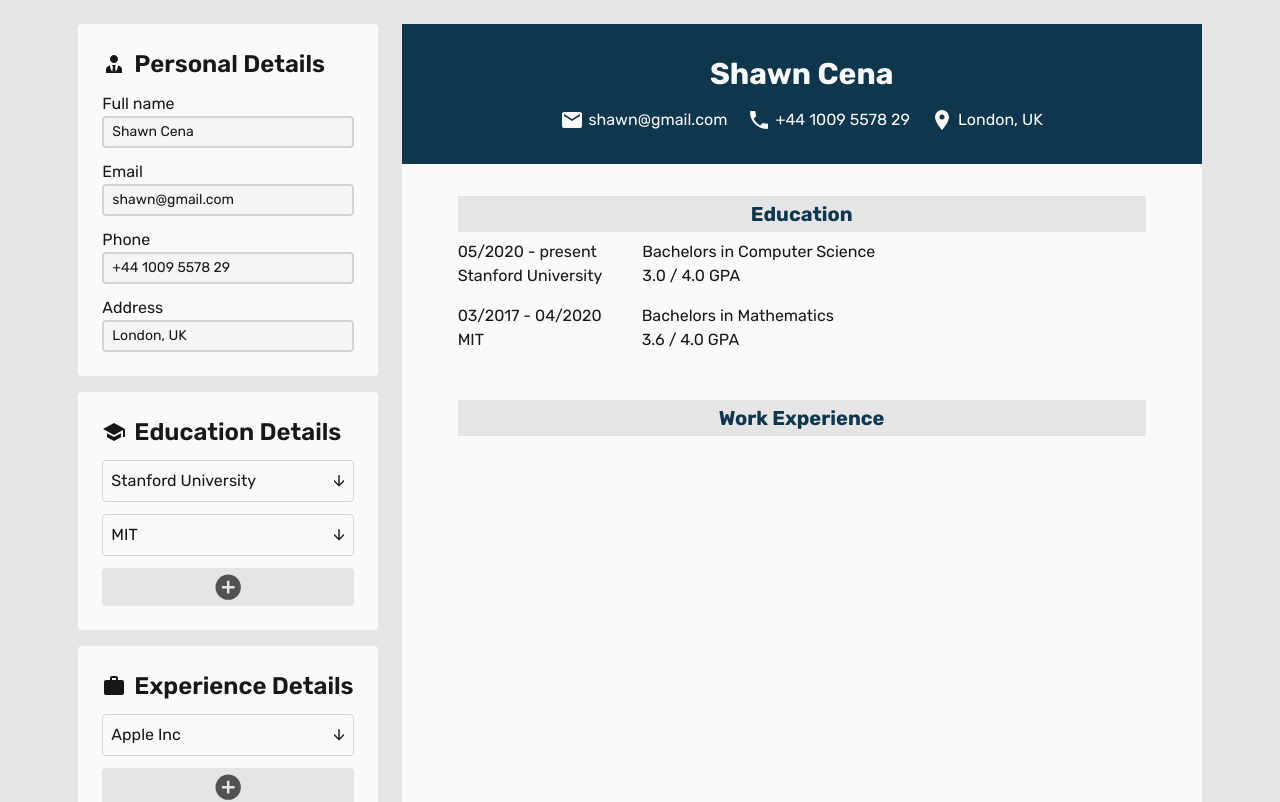
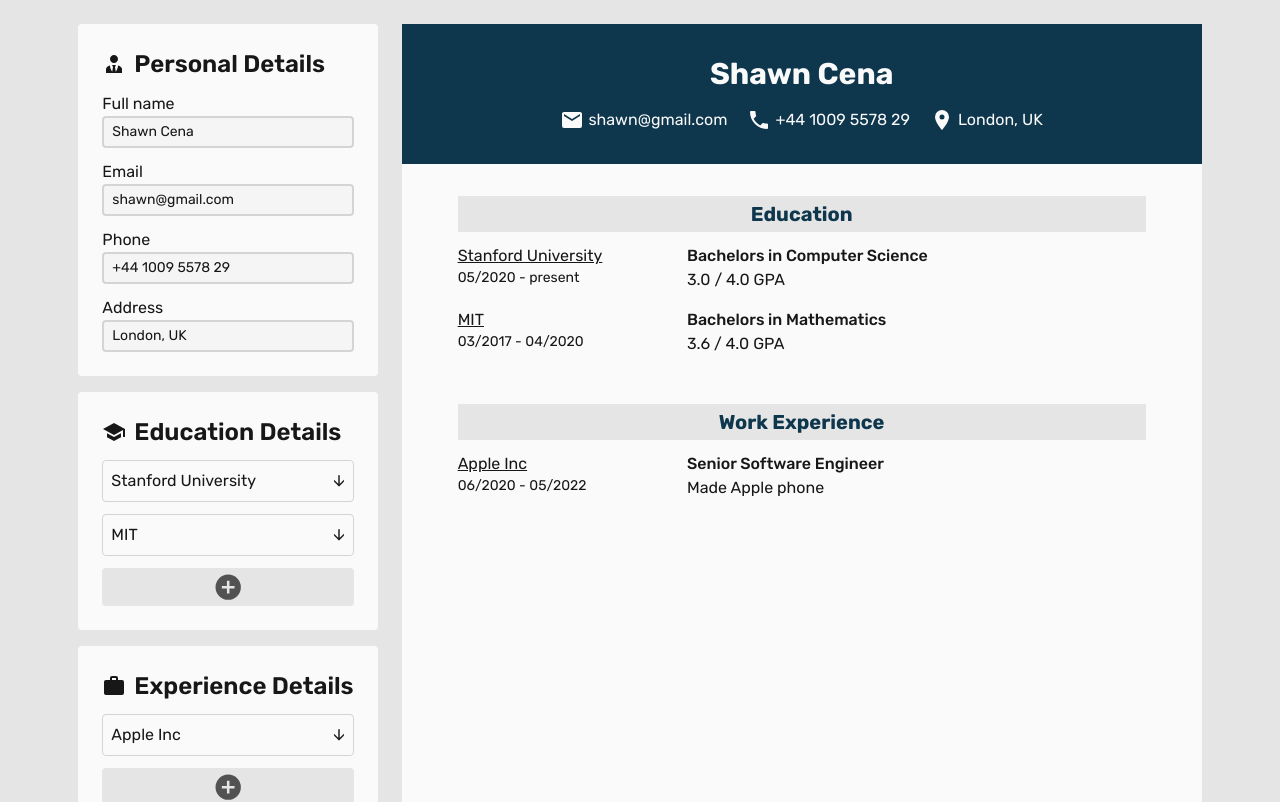
Before and after one commit to shonebinu/resume-builder, a React (Vite) app: page / in a window 1280 px wide. Shown: the top 802 px of the page. Built offline with nearby package versions, Linux system fonts and the light colour scheme.

Commit message:
feat: implement resume view

```diff
--- a/src/App.jsx
+++ b/src/App.jsx
@@ -56,7 +56,7 @@ function App() {
   const [resumeSettings, setResumeSettings] = useState(DEFAULT_RESUME_SETTINGS);
 
   return (
-    <main className="flex gap-6 justify-center">
+    <main className="flex gap-6 justify-center flex-wrap">
       <section className="flex flex-col gap-4">
         <ProfileEditor
           personalDetails={personalDetails}
--- a/src/components/ResumeView.jsx
+++ b/src/components/ResumeView.jsx
@@ -19,7 +19,7 @@ function Section({ title, accentColor, children }) {
     <section>
       <h3
         style={{ color: accentColor, backgroundColor }}
-        className="text-xl font-bold p-1 text-center mb-2"
+        className="text-xl font-bold p-1 text-center mb-3"
       >
         {title}
       </h3>
@@ -34,42 +34,58 @@ function ResumeView({
   experienceDetails,
   resumeSettings,
 }) {
-  const { fontStyle, fontColor, accentColor } = resumeSettings;
-  const { name, email, phone, address } = personalDetails;
-
   return (
     <div
-      className={`flex flex-col bg-neutral-50 aspect-[1/1.414] w-[50rem] font-${resumeSettings.fontStyle}`}
+      className={`flex flex-col bg-neutral-50 aspect-[1/1.414] lg:w-[50rem] w-full font-${resumeSettings.fontStyle}`}
     >
       <div
-        style={{ color: fontColor, backgroundColor: accentColor }}
+        style={{
+          color: resumeSettings.fontColor,
+          backgroundColor: resumeSettings.accentColor,
+        }}
         className="flex flex-col gap-4 items-center py-8"
       >
-        <h1 className="font-bold text-3xl">{name}</h1>
+        <h1 className="font-bold text-3xl">{personalDetails.name}</h1>
         <div className="flex flex-wrap justify-center gap-5">
-          <IconWithText icon={mdiEmail} text={email} />
-          <IconWithText icon={mdiPhone} text={phone} />
-          <IconWithText icon={mdiMapMarker} text={address} />
+          <IconWithText icon={mdiEmail} text={personalDetails.email} />
+          <IconWithText icon={mdiPhone} text={personalDetails.phone} />
+          <IconWithText icon={mdiMapMarker} text={personalDetails.address} />
         </div>
       </div>
 
       <div className="pt-8 px-14 flex flex-col gap-8">
-        <Section title="Education" accentColor={accentColor}>
+        <Section title="Education" accentColor={resumeSettings.accentColor}>
           {educationDetails.map((education) => (
-            <div key={education.id} className="flex gap-10 mb-4">
-              <div>
-                <p>{education.timeline}</p>
-                <p>{education.institute}</p>
+            <div key={education.id} className="flex mb-4">
+              <div className="w-1/3">
+                <p className="underline">{education.institute}</p>
+                <p className="text-sm">{education.timeline}</p>
               </div>
-              <div>
-                <p>{education.study}</p>
+              <div className="w-2/3">
+                <p className="font-medium">{education.study}</p>
                 <p>{education.score}</p>
               </div>
             </div>
           ))}
         </Section>
 
-        <Section title="Work Experience" accentColor={accentColor}></Section>
+        <Section
+          title="Work Experience"
+          accentColor={resumeSettings.accentColor}
+        >
+          {experienceDetails.map((experience) => (
+            <div key={experience.id} className="flex mb-4">
+              <div className="w-1/3">
+                <p className="underline">{experience.company}</p>
+                <p className="text-sm">{experience.timeline}</p>
+              </div>
+              <div className="w-2/3">
+                <p className="font-medium">{experience.position}</p>
+                <p>{experience.description}</p>
+              </div>
+            </div>
+          ))}
+        </Section>
       </div>
     </div>
   );
```
